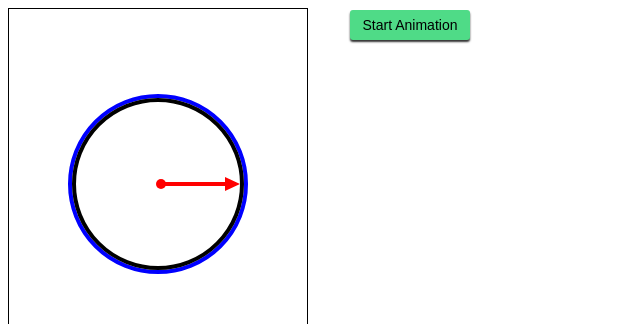
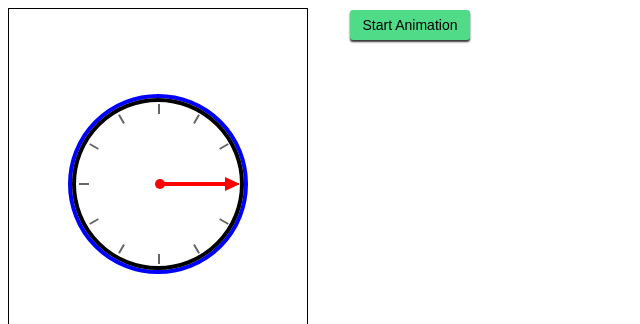
Before and after one commit to siuangie91/react-animation, a React (Create React App) app: page / in a window 1280 px wide. Shown: the top 324 px of the page, without its empty margins (0-640 px from the left). Built offline with nearby package versions, Linux system fonts and the light colour scheme.

Commit message:
make hash

```diff
--- a/src/components/Clock/index.js
+++ b/src/components/Clock/index.js
@@ -2,12 +2,17 @@ import React from 'react';
 /** @jsx jsx */
 import { cx, jsx } from '@emotion/core';
 import { CSSTransition } from 'react-transition-group';
-import { clockStyles, MinuteHand } from './styled';
+import { clockStyles, Hand, Hash } from './styled';
 
 const Clock = () => {
   return (
     <div css={clockStyles}>
-      <MinuteHand />
+      {
+        Array(12).fill('').map((hour, i) =>
+          <Hash key={i} index={i}/>
+        )
+      }
+      <Hand />
     </div>
   );
 }
--- a/src/components/Clock/styled.js
+++ b/src/components/Clock/styled.js
@@ -49,7 +49,7 @@ export const clockStyles = css`
   }
 `;
 
-export const MinuteHand = styled.div`
+export const Hand = styled.div`
   ${align('centerVert')}
   width: 78px;
   height: 4px;
@@ -62,7 +62,7 @@ export const MinuteHand = styled.div`
 
   &:before {
     top: -3px;
-    left: -2px;
+    left: -3px;
     ${round('10px')}
     background: red;
   }
@@ -77,3 +77,21 @@ export const MinuteHand = styled.div`
     border-color: transparent transparent transparent red;
   }
 `;
+
+export const Hash = styled.div(({ index }) => `
+  position: absolute;
+  top: 6px;
+  left: 50%;
+  width: 2px;
+  height: 80px;
+  transform: rotate(${360/12 * index}deg);
+  transform-origin: bottom;
+
+  &:after {
+    ${makePseudo()}
+    position: absolute;
+    width: 100%;
+    height: 10px;
+    background: #666;
+  }
+`);
```
